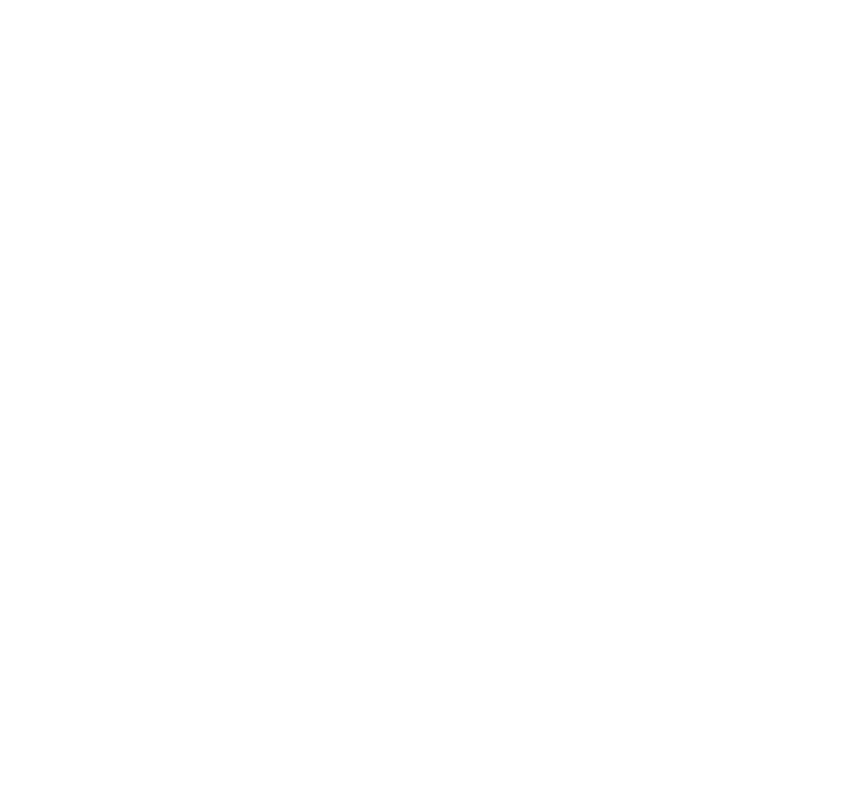
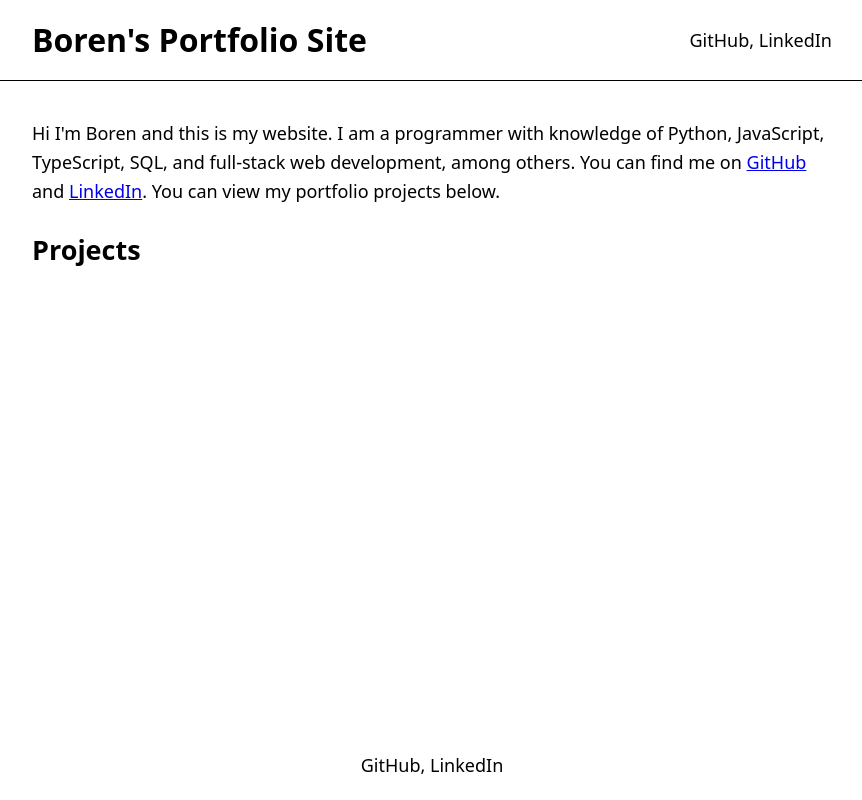
Before and after one commit to borenx1/borenx1.github.io, a plain HTML site: page index.html in a window 1280 px wide. Shown: the whole page, without its empty margins (208-1070 px from the left). Drawn offline with Linux system fonts and the light colour scheme.

Commit message:
Initial page layout

```diff
--- a/index.html
+++ b/index.html
@@ -4,6 +4,41 @@
     <meta charset="UTF-8" />
     <meta name="viewport" content="width=device-width, initial-scale=1.0" />
     <title>Boren's Portfolio Site</title>
+
+    <link rel="stylesheet" href="modern-normalize.css" />
+    <link rel="stylesheet" href="styles.css" />
+    <style>
+      html {
+        color-scheme: light dark;
+      }
+    </style>
   </head>
-  <body></body>
+  <body>
+    <header>
+      <div class="header-inner">
+        <a href="/" class="title">Boren's Portfolio Site</a>
+        <div class="socials">GitHub, LinkedIn</div>
+      </div>
+    </header>
+    <main>
+      <section>
+        <p>
+          Hi I'm Boren and this is my website. I am a programmer with knowledge
+          of Python, JavaScript, TypeScript, SQL, and full-stack web
+          development, among others. You can find me on
+          <a href="https://github.com/borenx1" target="_blank">GitHub</a> and
+          <a href="https://www.linkedin.com/in/boren-xue/" target="_blank">
+            LinkedIn</a
+          >. You can view my portfolio projects below.
+        </p>
+      </section>
+      <section>
+        <h2>Projects</h2>
+        <div class="portfolio">
+          <!--  -->
+        </div>
+      </section>
+    </main>
+    <footer>GitHub, LinkedIn</footer>
+  </body>
 </html>
--- /dev/null
+++ b/modern-normalize.css
@@ -0,0 +1,201 @@
+/*! modern-normalize v3.0.0 | MIT License | https://github.com/sindresorhus/modern-normalize */
+
+/*
+Document
+========
+*/
+
+/**
+Use a better box model (opinionated).
+*/
+
+*,
+::before,
+::after {
+  box-sizing: border-box;
+}
+
+html {
+  /* Improve consistency of default fonts in all browsers. (https://github.com/sindresorhus/modern-normalize/issues/3) */
+  font-family: system-ui, 'Segoe UI', Roboto, Helvetica, Arial, sans-serif,
+    'Apple Color Emoji', 'Segoe UI Emoji';
+  line-height: 1.15; /* 1. Correct the line height in all browsers. */
+  -webkit-text-size-adjust: 100%; /* 2. Prevent adjustments of font size after orientation changes in iOS. */
+  tab-size: 4; /* 3. Use a more readable tab size (opinionated). */
+}
+
+/*
+Sections
+========
+*/
+
+body {
+  margin: 0; /* Remove the margin in all browsers. */
+}
+
+/*
+Text-level semantics
+====================
+*/
+
+/**
+Add the correct font weight in Chrome and Safari.
+*/
+
+b,
+strong {
+  font-weight: bolder;
+}
+
+/**
+1. Improve consistency of default fonts in all browsers. (https://github.com/sindresorhus/modern-normalize/issues/3)
+2. Correct the odd 'em' font sizing in all browsers.
+*/
+
+code,
+kbd,
+samp,
+pre {
+  font-family: ui-monospace, SFMono-Regular, Consolas, 'Liberation Mono', Menlo,
+    monospace; /* 1 */
+  font-size: 1em; /* 2 */
+}
+
+/**
+Add the correct font size in all browsers.
+*/
+
+small {
+  font-size: 80%;
+}
+
+/**
+Prevent 'sub' and 'sup' elements from affecting the line height in all browsers.
+*/
+
+sub,
+sup {
+  font-size: 75%;
+  line-height: 0;
+  position: relative;
+  vertical-align: baseline;
+}
+
+sub {
+  bottom: -0.25em;
+}
+
+sup {
+  top: -0.5em;
+}
+
+/*
+Tabular data
+============
+*/
+
+/**
+Correct table border color inheritance in Chrome and Safari. (https://issues.chromium.org/issues/40615503, https://bugs.webkit.org/show_bug.cgi?id=195016)
+*/
+
+table {
+  border-color: currentcolor;
+}
+
+/*
+Forms
+=====
+*/
+
+/**
+1. Change the font styles in all browsers.
+2. Remove the margin in Firefox and Safari.
+*/
+
+button,
+input,
+optgroup,
+select,
+textarea {
+  font-family: inherit; /* 1 */
+  font-size: 100%; /* 1 */
+  line-height: 1.15; /* 1 */
+  margin: 0; /* 2 */
+}
+
+/**
+Correct the inability to style clickable types in iOS and Safari.
+*/
+
+button,
+[type='button'],
+[type='reset'],
+[type='submit'] {
+  -webkit-appearance: button;
+}
+
+/**
+Remove the padding so developers are not caught out when they zero out 'fieldset' elements in all browsers.
+*/
+
+legend {
+  padding: 0;
+}
+
+/**
+Add the correct vertical alignment in Chrome and Firefox.
+*/
+
+progress {
+  vertical-align: baseline;
+}
+
+/**
+Correct the cursor style of increment and decrement buttons in Safari.
+*/
+
+::-webkit-inner-spin-button,
+::-webkit-outer-spin-button {
+  height: auto;
+}
+
+/**
+1. Correct the odd appearance in Chrome and Safari.
+2. Correct the outline style in Safari.
+*/
+
+[type='search'] {
+  -webkit-appearance: textfield; /* 1 */
+  outline-offset: -2px; /* 2 */
+}
+
+/**
+Remove the inner padding in Chrome and Safari on macOS.
+*/
+
+::-webkit-search-decoration {
+  -webkit-appearance: none;
+}
+
+/**
+1. Correct the inability to style clickable types in iOS and Safari.
+2. Change font properties to 'inherit' in Safari.
+*/
+
+::-webkit-file-upload-button {
+  -webkit-appearance: button; /* 1 */
+  font: inherit; /* 2 */
+}
+
+/*
+Interactive
+===========
+*/
+
+/*
+Add the correct display in Chrome and Safari.
+*/
+
+summary {
+  display: list-item;
+}
--- /dev/null
+++ b/styles.css
@@ -0,0 +1,61 @@
+html,
+body {
+  height: 100%;
+}
+
+body {
+  display: flex;
+  flex-direction: column;
+  font-size: 1.125rem;
+  line-height: 1.6;
+}
+
+header {
+  width: 100%;
+  border-bottom: 1px solid #000;
+  margin-bottom: 20px;
+}
+
+@media (prefers-color-scheme: dark) {
+  header {
+    border-color: #fff;
+  }
+}
+
+header .header-inner {
+  height: 80px;
+  display: flex;
+  align-items: center;
+  width: min(800px, 100% - 40px);
+  margin-inline: auto;
+  column-gap: 20px;
+}
+
+header .title {
+  font-size: 2rem;
+  font-weight: bold;
+  color: inherit;
+  text-decoration: none;
+}
+
+header .socials {
+  display: flex;
+  align-items: center;
+  column-gap: 12px;
+  margin-inline-start: auto;
+}
+
+main {
+  width: min(800px, 100% - 40px);
+  margin-inline: auto;
+}
+
+footer {
+  margin-top: auto;
+  padding-top: 40px;
+  padding-bottom: 20px;
+  padding-inline: 20px;
+  display: flex;
+  justify-content: center;
+  align-items: center;
+}
```
